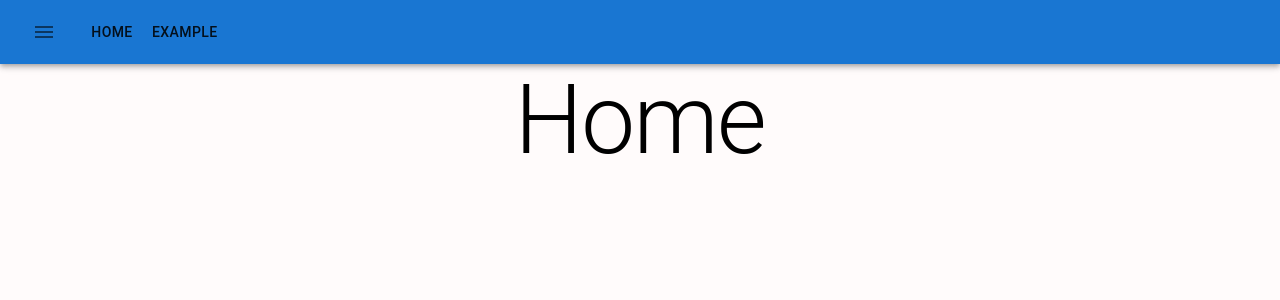
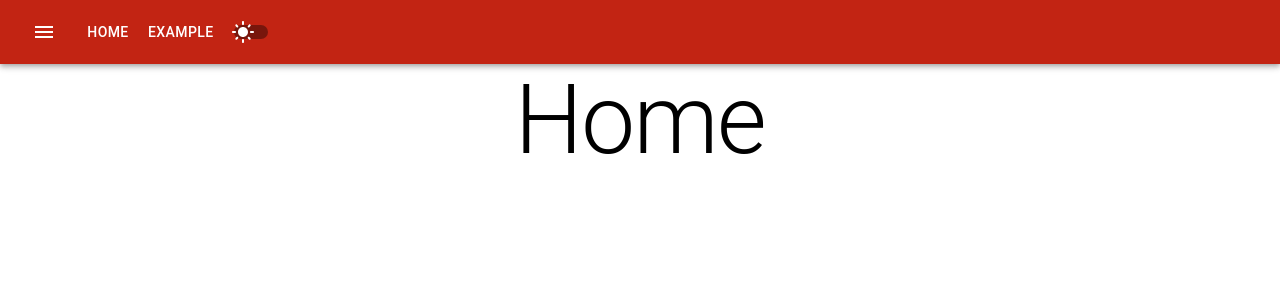
Before and after one commit to BCRLeo/RoamIt, a React (Vite) app in the folder frontend/: page / in a window 1280 px wide. Shown: the top 300 px of the page. Built offline with nearby package versions, Linux system fonts and the light colour scheme.

Commit message:
implement dark mode theme

```diff
--- /dev/null
+++ b/frontend/src/components/DarkModeSwitch/DarkModeSwitch.tsx
@@ -0,0 +1,32 @@
+import { DarkModeContext } from "../Providers/Providers";
+import { DarkMode, LightMode } from "@mui/icons-material";
+import { Switch } from "@mui/material";
+import { useContext } from "react";
+
+export default function DarkModeSwitch() {
+    const darkModeContext = useContext(DarkModeContext);
+    if (!darkModeContext) {
+        return (
+            <Switch
+                icon = {<LightMode sx = {{ verticalAlign: "middle", transform: "translateY(-0.12rem)" }} />}
+                checkedIcon = {<DarkMode sx = {{ verticalAlign: "middle", transform: "translateY(-0.15rem)" }} />}
+                color = "secondary"
+                disableRipple
+                disabled
+            />
+        );
+    }
+
+    const { darkMode, setDarkMode } = darkModeContext;
+
+    return (
+        <Switch
+            checked = {darkMode}
+            onChange = {event => setDarkMode(event.target.checked)}
+            icon = {<LightMode sx = {{ verticalAlign: "middle", transform: "translateY(-0.12rem)" }} />}
+            checkedIcon = {<DarkMode sx = {{ verticalAlign: "middle", transform: "translateY(-0.15rem)" }} />}
+            color = "secondary"
+            disableRipple
+        />
+    );
+}
--- a/frontend/src/components/NavBar/NavBar.tsx
+++ b/frontend/src/components/NavBar/NavBar.tsx
@@ -1,21 +1,22 @@
-import { AppBar, Box, Button, IconButton, Toolbar, Typography } from "@mui/material";
-import MenuIcon from "@mui/icons-material/Menu";
+import { Menu } from "@mui/icons-material";
+import { AppBar, Box, Button, IconButton, Toolbar, useTheme } from "@mui/material";
+import type {} from '@mui/material/themeCssVarsAugmentation';
 import { NavLink } from "react-router-dom";
+import DarkModeSwitch from "../DarkModeSwitch/DarkModeSwitch";
 
 export default function NavBar() {
+    const theme = useTheme();
+
     return (
         <AppBar position = "sticky">
-            <Box sx = {{ml: 0}}>
+            <Box sx = {{ ml: 0, color: theme.vars.palette.primary.contrastText }}>
                 <Toolbar>
-                    <IconButton sx = {{mr: "1rem"}}>
-                        <MenuIcon />
+                    <IconButton sx = {{ mr: "0.75rem" }} color = "inherit">
+                        <Menu />
                     </IconButton>
-                    <Button component = {NavLink} to = "/" color = "secondary">
-                        <Typography variant = "button" color = "textPrimary">Home</Typography>
-                    </Button>
-                    <Button component = {NavLink} to = "/example" color = "secondary">
-                        <Typography variant = "button" color = "textPrimary">Example</Typography>
-                    </Button>
+                    <Button component = {NavLink} to = "/" color = "inherit">Home</Button>
+                    <Button component = {NavLink} to = "/example" color = "inherit">Example</Button>
+                    <DarkModeSwitch />
                 </Toolbar>
             </Box>
         </AppBar>
--- /dev/null
+++ b/frontend/src/components/Providers/Providers.tsx
@@ -0,0 +1,54 @@
+import { createContext, Dispatch, ReactNode, SetStateAction, useState } from "react";
+import { createTheme, GlobalStyles, ThemeProvider, useMediaQuery } from "@mui/material";
+
+export interface DarkModeContextType {
+    darkMode: boolean,
+    setDarkMode: Dispatch<SetStateAction<boolean>>
+};
+
+export const DarkModeContext = createContext<DarkModeContextType | null>(null);
+
+interface ProvidersProps {
+    children: ReactNode
+};
+
+export default function Providers({ children }: ProvidersProps) {
+    const prefersDarkMode = useMediaQuery("(prefers-color-scheme: dark)");
+    const [darkMode, setDarkMode] = useState(prefersDarkMode);
+
+    const primary = {
+        light: "#C22413",
+        dark: "#B23123"
+    }
+
+    const background = {
+        light: "#FFF",
+        dark: "#121212"
+    }
+
+    const theme = createTheme({
+        palette: {
+            mode: darkMode ? "dark" : "light",
+            primary: {
+                main: darkMode ? primary.dark : primary.light,
+            },
+            background: {
+                default: darkMode ? background.dark : background.light
+            }
+        },
+        cssVariables: true
+    });
+
+    return (
+        <ThemeProvider theme = {theme}>
+            <DarkModeContext.Provider value = {{ darkMode: darkMode, setDarkMode: setDarkMode}}>
+                <GlobalStyles styles = {{
+                    html: {
+                        backgroundColor: theme.palette.background.default
+                    }
+                }} />
+                {children}
+            </DarkModeContext.Provider>
+        </ThemeProvider>
+    );
+}
--- a/frontend/src/index.css
+++ b/frontend/src/index.css
@@ -1,4 +1,4 @@
-:root {
+/* :root {
     color-scheme: light dark;
     --hex__brand-white: #fffbfb;
     --hex__brand-black: #2f3232;
@@ -10,11 +10,11 @@
     :root {
         --hex__background: var(--hex__brand-black);
     }
-}
+} */
 
-html {
+/* html {
     background-color: var(--hex__background);
-}
+} */
 
 body {
 	min-height: 100dvh;
--- a/frontend/src/main.tsx
+++ b/frontend/src/main.tsx
@@ -4,9 +4,12 @@ import { StrictMode } from 'react';
 import { createRoot } from 'react-dom/client';
 
 import App from './App.tsx'
+import Providers from './components/Providers/Providers.tsx';
 
 createRoot(document.getElementById('root')!).render(
     <StrictMode>
-        <App />
+        <Providers>
+            <App />
+        </Providers>
     </StrictMode>
 );
--- a/frontend/tsconfig.app.json
+++ b/frontend/tsconfig.app.json
@@ -2,6 +2,7 @@
   "compilerOptions": {
     "tsBuildInfoFile": "./node_modules/.tmp/tsconfig.app.tsbuildinfo",
     "target": "ES2020",
+    "incremental": true,
     "useDefineForClassFields": true,
     "lib": ["ES2020", "DOM", "DOM.Iterable"],
     "module": "ESNext",
@@ -19,8 +20,7 @@
     "strict": true,
     "noUnusedLocals": true,
     "noUnusedParameters": true,
-    "noFallthroughCasesInSwitch": true,
-    "noUncheckedSideEffectImports": true
+    "noFallthroughCasesInSwitch": true
   },
   "include": ["src"]
 }
--- a/frontend/tsconfig.node.json
+++ b/frontend/tsconfig.node.json
@@ -2,6 +2,7 @@
   "compilerOptions": {
     "tsBuildInfoFile": "./node_modules/.tmp/tsconfig.node.tsbuildinfo",
     "target": "ES2022",
+    "incremental": true,
     "lib": ["ES2023"],
     "module": "ESNext",
     "skipLibCheck": true,
@@ -17,8 +18,7 @@
     "strict": true,
     "noUnusedLocals": true,
     "noUnusedParameters": true,
-    "noFallthroughCasesInSwitch": true,
-    "noUncheckedSideEffectImports": true
+    "noFallthroughCasesInSwitch": true
   },
   "include": ["vite.config.ts"]
 }
```
